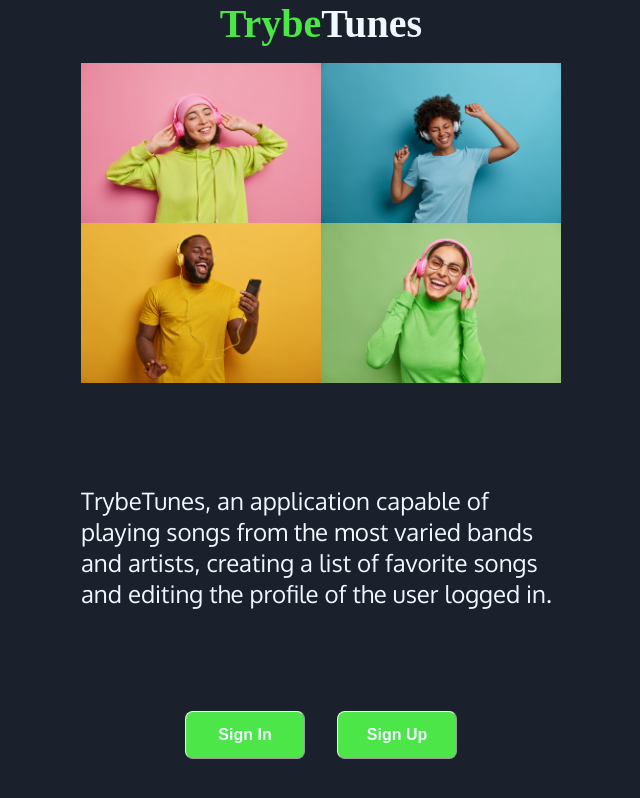
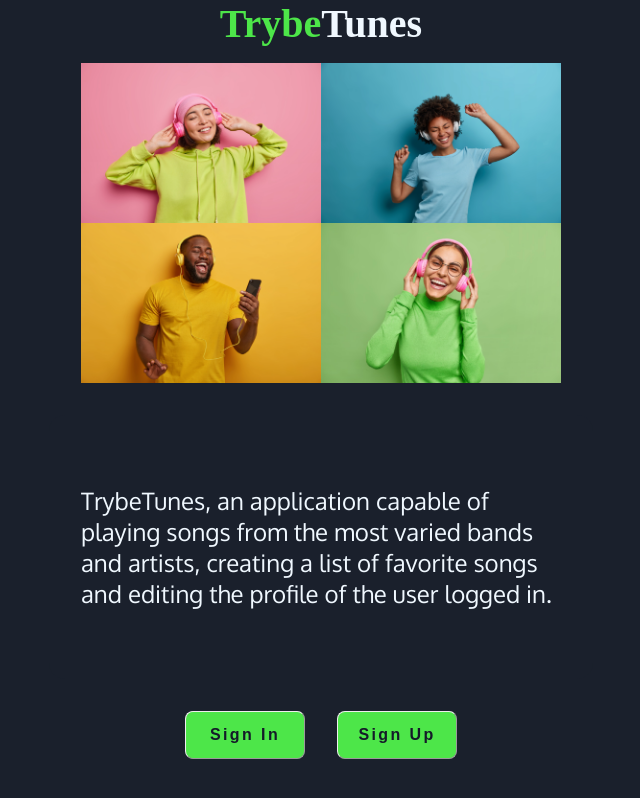
Before and after one commit to lbcamargo94/my_songs, a React (Create React App) app: page / in a window 1280 px wide. Shown: the whole page, without its empty margins (319-959 px from the left). Built offline with nearby package versions, Linux system fonts and the light colour scheme; a web font is replaced by a local one.

Commit message:
fix: 🩹 fixed color styled

```diff
--- a/src/page/Home.jsx
+++ b/src/page/Home.jsx
@@ -103,7 +103,9 @@ const Button = styled.button`
   background-color: #4DE649;
   border-radius: 0.5rem;
   border: 0.1rem outset;
-  color: #f0f8ff;
+  /* color: #f0f8ff; */
+  color: #141a29;
+  letter-spacing: 0.15em;
   font-family: 'Poppins', sans-serif;
   font-weight: 900;
   font-size: 1em;
```
